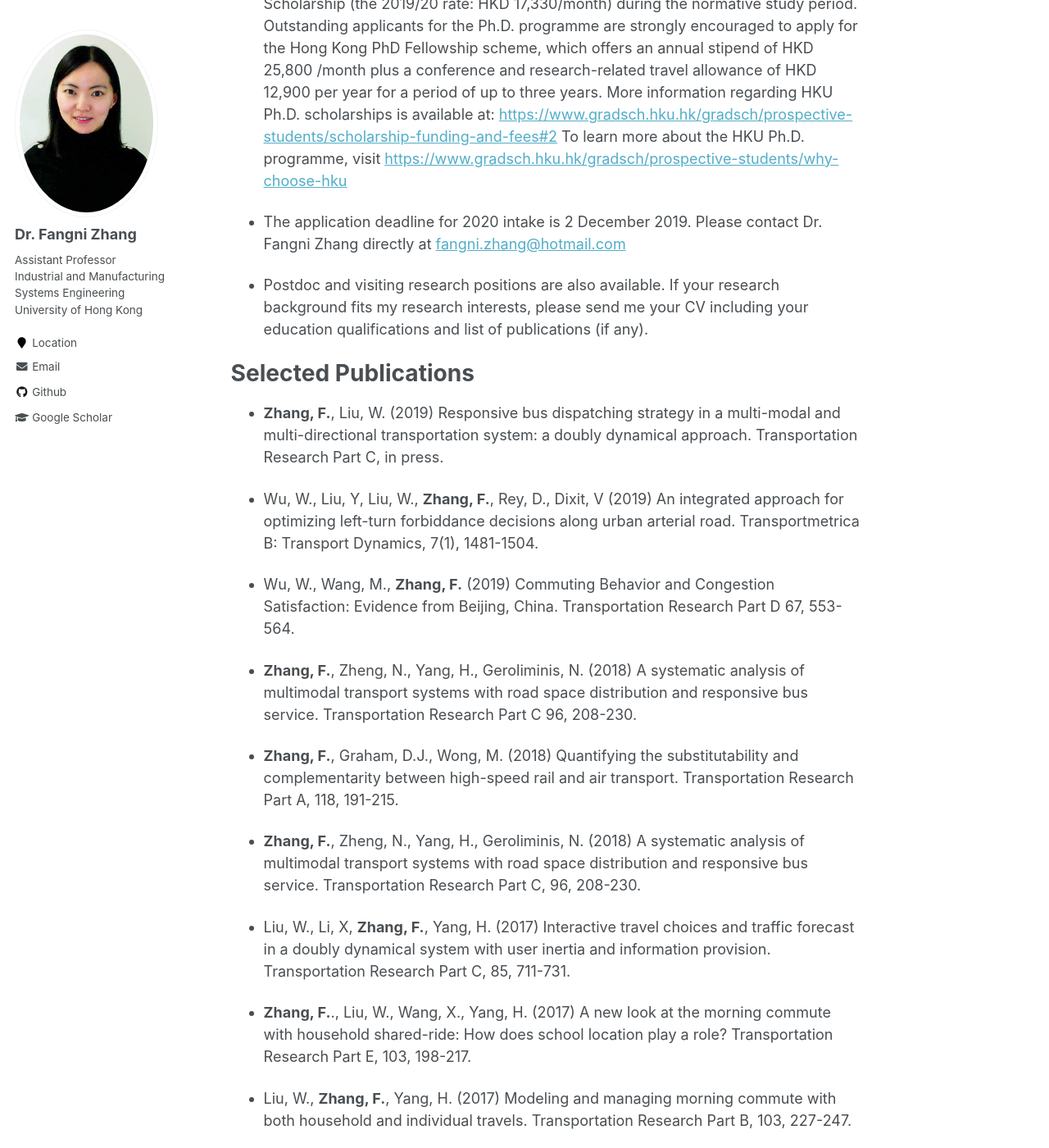
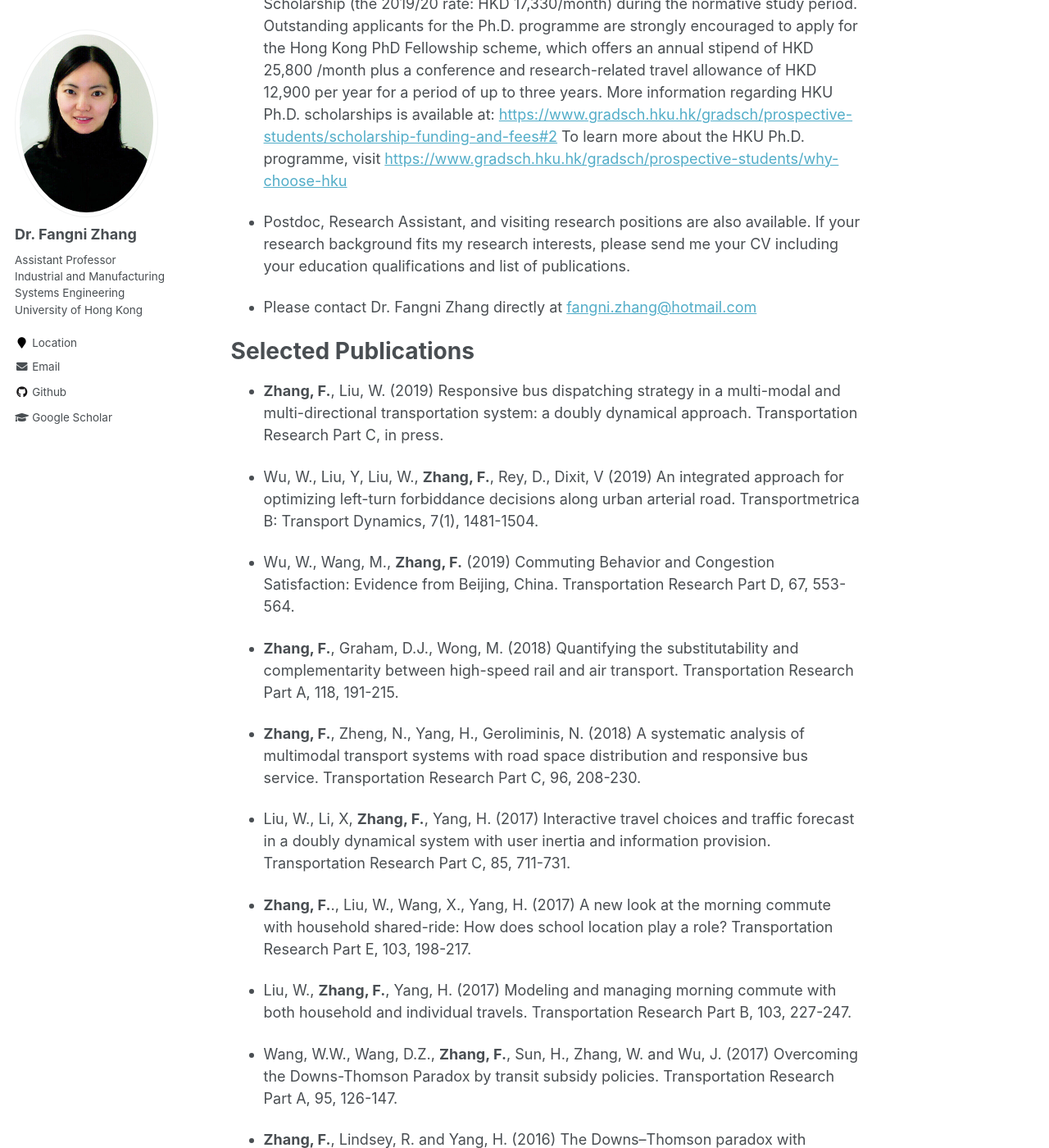
Before and after one commit to fangnizhang/fangnizhang.github.io, a Jekyll site: the page built from _pages/about.md, in a window 1280 px wide and 1400 px high, scrolled down 995 px. Shown: the whole window at 82% size. Built offline with Jekyll 4.4.1, drawn with Linux system fonts in a browser that asks for light colours; some of the changed text lies outside the part shown.

Commit message:
Update about.md

```diff
--- a/_pages/about.md
+++ b/_pages/about.md
@@ -18,16 +18,16 @@
 - Wider economic benefits quantification
 - Transport and urban data analytics
 
-PhD positions
+PhD, Postdoc, & Research Assistant positions
 ======
 - I am looking for 1-2 self-motivated Ph.D. students to join my research group. Applicants should have a B.S. or M.S. in Industrial Engineering, Transportation Engineering, Economics, Operations Research, Mathematics, and Computer Science or related fields. Strong oral and written communication skills in English are required. Candidates with research experience in network modeling, optimization and game theory are preferred.
 
 - Successful applicants will be considered eligible to receive a Postgraduate Scholarship (the 2019/20 rate: HKD 17,330/month) during the normative study period. Outstanding applicants for the Ph.D. programme are strongly encouraged to apply for the Hong Kong PhD Fellowship scheme, which offers an annual stipend of HKD 25,800 /month plus a conference and research-related travel allowance of HKD 12,900 per year for a period of up to three years. More information regarding HKU Ph.D. scholarships is available at: [https://www.gradsch.hku.hk/gradsch/prospective-students/scholarship-funding-and-fees#2](https://www.gradsch.hku.hk/gradsch/prospective-students/scholarship-funding-and-fees#2)
 To learn more about the HKU Ph.D. programme, visit [https://www.gradsch.hku.hk/gradsch/prospective-students/why-choose-hku](https://www.gradsch.hku.hk/gradsch/prospective-students/why-choose-hku)
 
-- The application deadline for 2020 intake is 2 December 2019. Please contact Dr. Fangni Zhang directly at [fangni.zhang@hotmail.com](fangni.zhang@hotmail.com)
+- Postdoc, Research Assistant, and visiting research positions are also available. If your research background fits my research interests, please send me your CV including your education qualifications and list of publications.
 
-- Postdoc and visiting research positions are also available. If your research background fits my research interests, please send me your CV including your education qualifications and list of publications (if any).
+- Please contact Dr. Fangni Zhang directly at [fangni.zhang@hotmail.com](fangni.zhang@hotmail.com)
 
 
 Selected Publications
@@ -36,9 +36,7 @@
 
 - Wu, W., Liu, Y, Liu, W., **Zhang, F.**, Rey, D., Dixit, V (2019) An integrated approach for optimizing left-turn forbiddance decisions along urban arterial road. Transportmetrica B: Transport Dynamics, 7(1), 1481-1504.
 
-- Wu, W., Wang, M., **Zhang, F.** (2019) Commuting Behavior and Congestion Satisfaction: Evidence from Beijing, China. Transportation Research Part D 67, 553-564.
-
-- **Zhang, F.**, Zheng, N., Yang, H., Geroliminis, N. (2018) A systematic analysis of multimodal transport systems with road space distribution and responsive bus service. Transportation Research Part C 96, 208-230.
+- Wu, W., Wang, M., **Zhang, F.** (2019) Commuting Behavior and Congestion Satisfaction: Evidence from Beijing, China. Transportation Research Part D, 67, 553-564.
 
 - **Zhang, F.**, Graham, D.J., Wong, M. (2018) Quantifying the substitutability and complementarity between high-speed rail and air transport. Transportation Research Part A, 118, 191-215.
 
```
